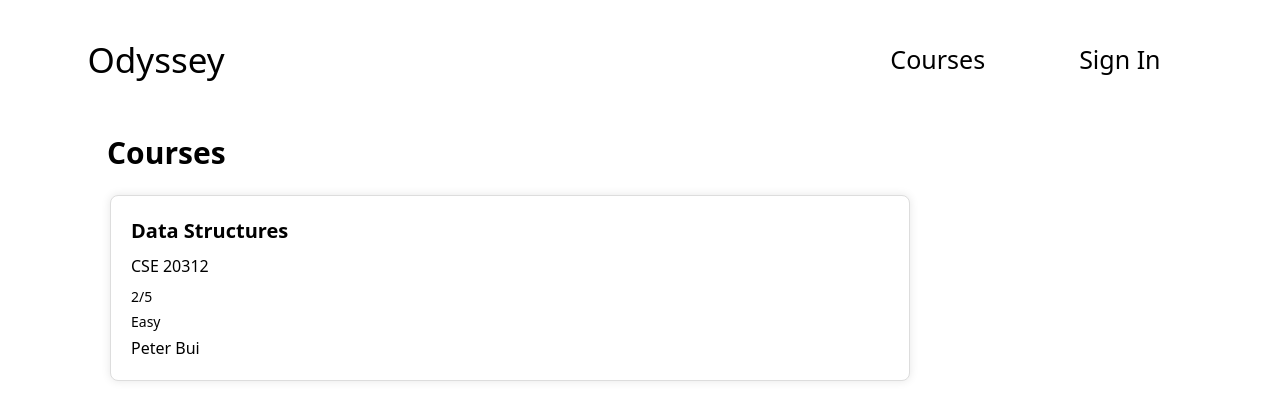
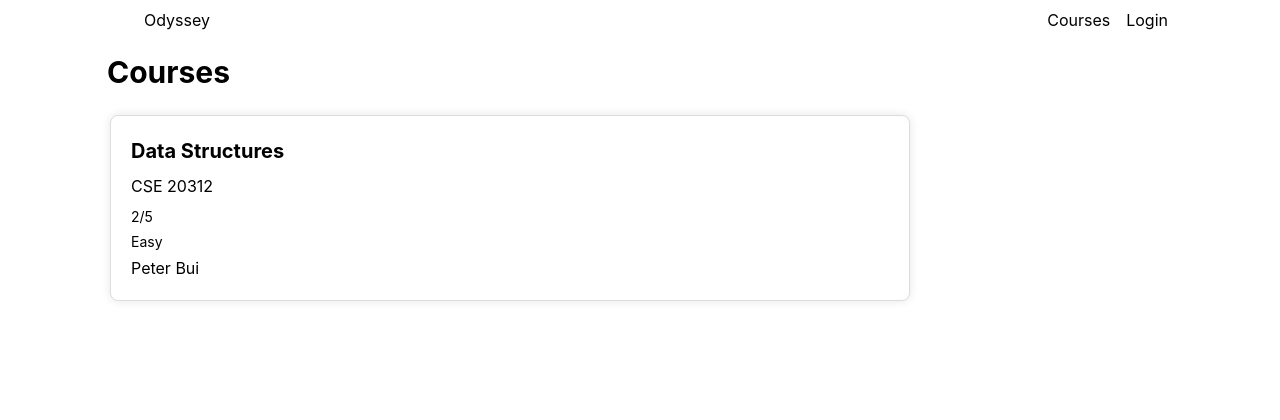
Before and after one commit to anna-arnett/career-connections-at-Notre-Dame, a Next.js app: page / in a window 1280 px wide. Shown: the top 420 px of the page. Built offline with nearby package versions, Linux system fonts and the light colour scheme.

Commit message:
fixed navbar

```diff
--- a/components/index.css
+++ /dev/null
@@ -1,13 +0,0 @@
-body {
-    margin: 0;
-    font-family: -apple-system, BlinkMacSystemFont, 'Segoe UI', 'Roboto', 'Oxygen',
-        'Ubuntu', 'Cantarell', 'Fira Sans', 'Droid Sans', 'Helvetica Neue',
-        sans-serif;
-    -webkit-font-smoothing: antialiased;
-    -moz-osx-font-smoothing: grayscale;
-}
-
-code {
-    font-family: source-code-pro, Menlo, Monaco, Consolas, 'Courier New',
-        monospace;
-}
--- a/pages/NavBar.tsx
+++ b/pages/NavBar.tsx
@@ -1,6 +1,6 @@
 import React, { useState } from "react";
 import styles from "../components/navbar.module.css"
-import { Link } from "react-router-dom"; // doesn't work for some reason??
+import Link from "next/link";
 
 const Navbar: React.FC = () => {
   const [menuClick, setMenuClick] = useState(false);
@@ -8,50 +8,41 @@ const Navbar: React.FC = () => {
   const toggleMenu = () => setMenuClick(!menuClick);
   const closeMenu = () => setMenuClick(false);
 
-  const redirectToHome = () => {
-    window.location.href = "/"; // Change the URL to the desired path
-  };
-
-  const redirectToCourses = () => {
-    window.location.href = "/courses"; // Change the URL to the desired path
-  };
-
-  const redirectToSignIn = () => {
-    window.location.href = "/LoginPage"; // Change the URL to the desired path
-  };
-
   return (
     <>
-      <div className={styles.navbar}>
-        <div className={styles.navbarcontainer}>
-          <span className={styles.navbarlogo} onClick={redirectToHome}>
+      <div className="w-full h-[5vh] flex mx-4 items-center justify-center">
+
+        {/* this is the container */}
+        <div className="flex w-full max-w-5xl justify-between">
+
+          {/* this is the home button */}
+          <Link href="/">
             Odyssey
-          </span>
-          <div className={styles.MenuIcon} onClick={toggleMenu}>
+          </Link>
+
+          {/* this is the container for the right side of the menu buttons */}
+          <div className="flex gap-4">
+            <Link href="/">
+              <p>
+                Courses
+              </p>
+              </Link>
+
+            {/* we will make a button component and use it for login button */}
+              <Link href="LoginPage">
+              <p>
+                Login
+              </p>
+              </Link>
+          </div>
+
+          {/* <div className={styles.MenuIcon} onClick={toggleMenu}>
             {menuClick ? (
               <span className="material-symbols-outlined">close</span>
             ) : (
               <span className="material-symbols-outlined">menu</span>
             )}
-          </div>
-          <ul className={menuClick ? styles.navmenuactive : styles.navmenu}>
-            <li className={styles.navlinks}>
-              <span
-                className={styles.navlinks}
-                // onClick={() => redirectToCourses()}
-              >
-                Courses
-              </span>
-            </li>
-            <li className={styles.navlinks}>
-              <span
-                className={styles.navlinks}
-                onClick={() => redirectToSignIn()}
-              >
-                Sign In
-              </span>
-            </li>
-          </ul>
+          </div> */}
         </div>
       </div>
     </>
--- a/pages/index.tsx
+++ b/pages/index.tsx
@@ -1,5 +1,4 @@
 import React, { useState } from 'react';
-import styles from "../components/index.module.css"
 import Navbar from '../pages/NavBar';
 import Login from "../pages/LoginPage";
 import MainSection from "../pages/MainSection";
--- a/styles/globals.css
+++ b/styles/globals.css
@@ -1,3 +1,17 @@
 @tailwind base;
 @tailwind components;
 @tailwind utilities;
+
+body {
+    margin: 0;
+    font-family: -apple-system, BlinkMacSystemFont, 'Segoe UI', 'Roboto', 'Oxygen',
+        'Ubuntu', 'Cantarell', 'Fira Sans', 'Droid Sans', 'Helvetica Neue',
+        sans-serif;
+    -webkit-font-smoothing: antialiased;
+    -moz-osx-font-smoothing: grayscale;
+}
+
+code {
+    font-family: source-code-pro, Menlo, Monaco, Consolas, 'Courier New',
+        monospace;
+}
```
